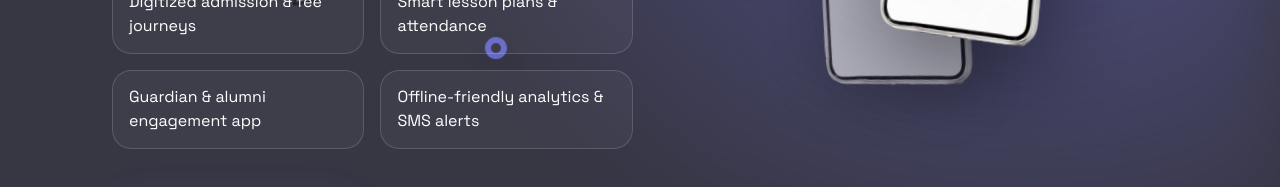
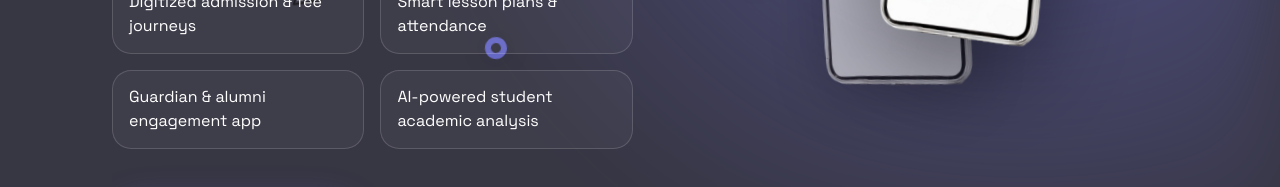
Before and after one commit to biplovgautam/vidhyalaya.digital, a Next.js app: page / in a window 1280 px wide. Shown: the part 578-765 px from the top of the page. Built offline with nearby package versions, Linux system fonts and the light colour scheme.

Commit message:
little changes

```diff
--- a/app/page.tsx
+++ b/app/page.tsx
@@ -513,7 +513,7 @@ export default function Home() {
                 <li className="feature-pill">Digitized admission & fee journeys</li>
                 <li className="feature-pill">Smart lesson plans & attendance</li>
                 <li className="feature-pill">Guardian & alumni engagement app</li>
-                <li className="feature-pill">Offline-friendly analytics & SMS alerts</li>
+                <li className="feature-pill">AI-powered student academic analysis</li>
               </motion.ul>
               <motion.div
                 className="flex flex-col sm:flex-row gap-4"
```
